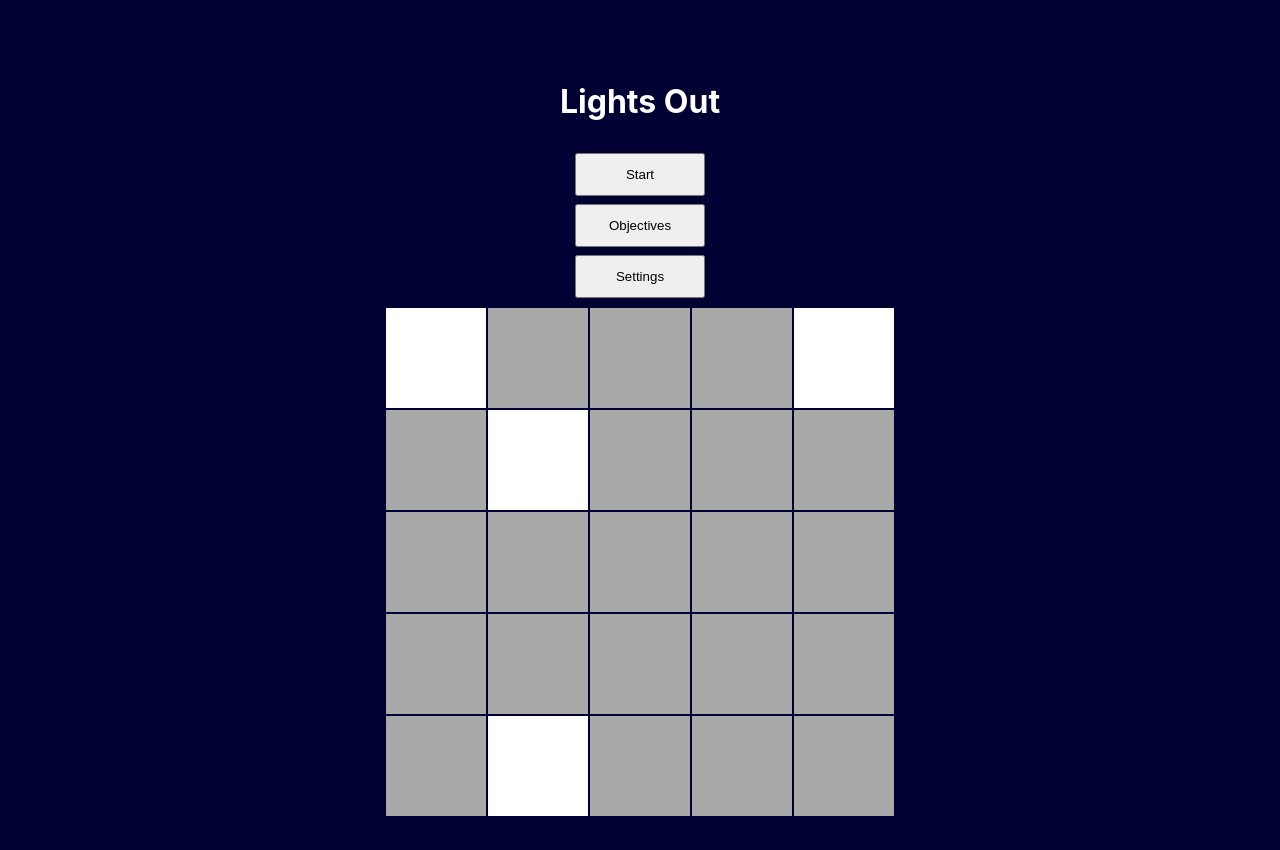
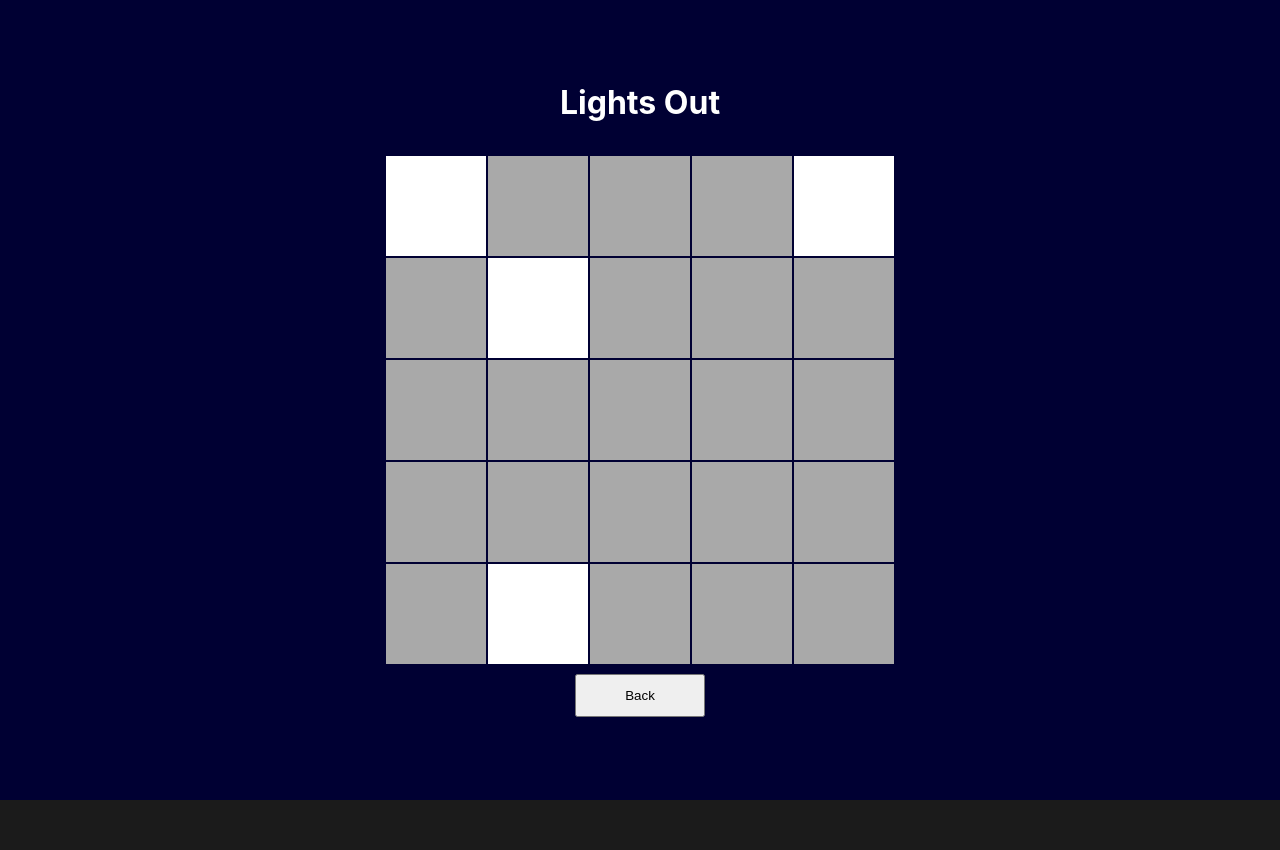
Before and after one commit to ealmario/lights-out, a React (Create React App) app: page / in a window 1280 px wide. Both pictures are taken after a click on the button "Start". After the commit the page ends 800 px from the top, so only its background shows below. Built offline with nearby package versions, Linux system fonts and the light colour scheme; the HTML template or start-up script is replaced by a standard one.

Commit message:
Transfer back button to board | Add styling and remove unused css

```diff
--- a/src/App.js
+++ b/src/App.js
@@ -15,6 +15,7 @@ const AppDiv = styled.div`
   flex-direction: column;
   justify-content: center;
   align-items: center;
+  position: relative;
   height: 100vh;
   width: 100vw;
 `
@@ -36,6 +37,7 @@ class App extends Component {
     this.onSettings = this.onSettings.bind(this);
     this.fromObjectives = this.fromObjectives.bind(this);
     this.fromSettings = this.fromSettings.bind(this);
+    this.fromGameStart = this.fromGameStart.bind(this);
     this.changeBoardSize = this.changeBoardSize.bind(this);
   }
 
@@ -57,6 +59,10 @@ class App extends Component {
 
   fromSettings() {
     this.setState({settings: false});
+  }
+
+  fromGameStart() {
+    this.setState({gameStart: false});
   }
 
   changeBoardSize(inp) {
@@ -82,6 +88,7 @@ class App extends Component {
             ncols={ncols}
             chanceLightStartsOn={chanceLightStartsOn}
             openTileNumber={openTileNumber}
+            fromGameStart={this.fromGameStart}
           />}
         {objectives  && <ObjectivesScreen fromObjectives={this.fromObjectives}/>}
         {settings  && <SettingsScreen fromSettings={this.fromSettings} changeBoardSize={this.changeBoardSize} nrows={nrows} ncols={ncols}/>}
--- a/src/Board.css
+++ /dev/null
@@ -1,3 +0,0 @@
-.Board {
-  margin: 0 auto;
-}
--- a/src/Board.js
+++ b/src/Board.js
@@ -1,6 +1,14 @@
-import React, {Component} from "react";
+import React, { Component } from "react";
 import Cell from "./Cell";
-import './Board.css';
+import styled from 'styled-components';
+
+const StyledDiv = styled.div`
+  .btn {
+    padding: 0.75rem;
+    width: 130px;
+    margin-top: 0.5rem;
+  }
+`;
 
 
 /** Game board of Lights out.
@@ -38,6 +46,8 @@ class Board extends Component {
       hasWon: false,
       board: this.createBoard()
     }
+
+    this.handleFromGameStart = this.handleFromGameStart.bind(this);
   }
 
   /** create a board nrows high/ncols wide, each cell randomly lit or unlit */
@@ -122,19 +132,25 @@ class Board extends Component {
     )
   }
 
+  handleFromGameStart(e) {
+        e.preventDefault();
+        this.props.fromGameStart();
+    }
+
   render() {
     const { hasWon } = this.state;
 
     return hasWon ? (
       // if the game is won, just show a winning msg & render nothing else
-      <div>
+      <StyledDiv>
         <h2>You have won!</h2>
-      </div>
+      </StyledDiv>
     ) : (
       // make table board
-      <div>
+      <StyledDiv>
         {this.renderBoard()}
-      </div>
+        <button className="btn btn-solid" onClick={this.handleFromGameStart}>Back</button>
+      </StyledDiv>
     )
   }
 }
--- a/src/components/ObjectivesScreen.js
+++ b/src/components/ObjectivesScreen.js
@@ -1,4 +1,22 @@
 import React, { Component } from 'react';
+import styled from 'styled-components';
+
+const StyledDiv = styled.div`
+    background-color: rgba(0,0,0,0.5);
+    display: flex;
+    justify-content: center;
+    align-items: center;
+    width: 100%;
+    height: 100%;
+    position: absolute;
+    top: 0;
+    left: 0;
+    z-index: 2;
+
+    .container {
+        width: 90%;
+    }
+`;
 
 class ObjectivesScreen extends Component {
     constructor (props) {
@@ -12,13 +30,16 @@ class ObjectivesScreen extends Component {
 
     render() {
         return(
-            <div>
+            <StyledDiv>
+                <div className="container">
                 <h1>Objective</h1>
 
                 <p>Originally developed by Tiger Electronics back in 1995, Lights Out is a puzzle game that involves the player turning off all the lights in the board with the least possible amount of clicks</p>
 
                 <button onClick={this.handleBackToTitleScreen}>Back</button>
-            </div>
+
+                </div>
+            </StyledDiv>
         )
     }
 }
--- a/src/components/TitleScreen.js
+++ b/src/components/TitleScreen.js
@@ -45,15 +45,18 @@ class TitleScreen extends Component {
     }
 
     render () {
-        console.log(this.props);
-        const { objectives, settings } = this.props;
+        const { gameStart } = this.props;
         return(
             <StyledDiv>
                 <h1 className="header">Lights Out</h1>
                 <div className="btn-container">
-                    <button className="btn btn-solid" onClick={this.handleGameStart}>Start</button>
-                    <button className="btn btn-outline" onClick={this.handleObjectives}>Objectives</button>
-                    <button className="btn btn-outline" onClick={this.handleSettings}>Settings</button>
+                    {!gameStart && (
+                        <>
+                            <button className="btn btn-solid" onClick={this.handleGameStart}>Start</button>
+                            <button className="btn btn-outline" onClick={this.handleObjectives}>Objectives</button>
+                            <button className="btn btn-outline" onClick={this.handleSettings}>Settings</button>
+                        </>
+                    )}
                 </div>
             </StyledDiv>
         )
--- a/src/index.css
+++ b/src/index.css
@@ -15,8 +15,7 @@ body {
     sans-serif;
   -webkit-font-smoothing: antialiased;
   -moz-osx-font-smoothing: grayscale;
-  background-color: #003;
-  padding-top: 50px;
+  background-color: #1b1b1b;
   color: white;
   text-align: center;
 }
```
